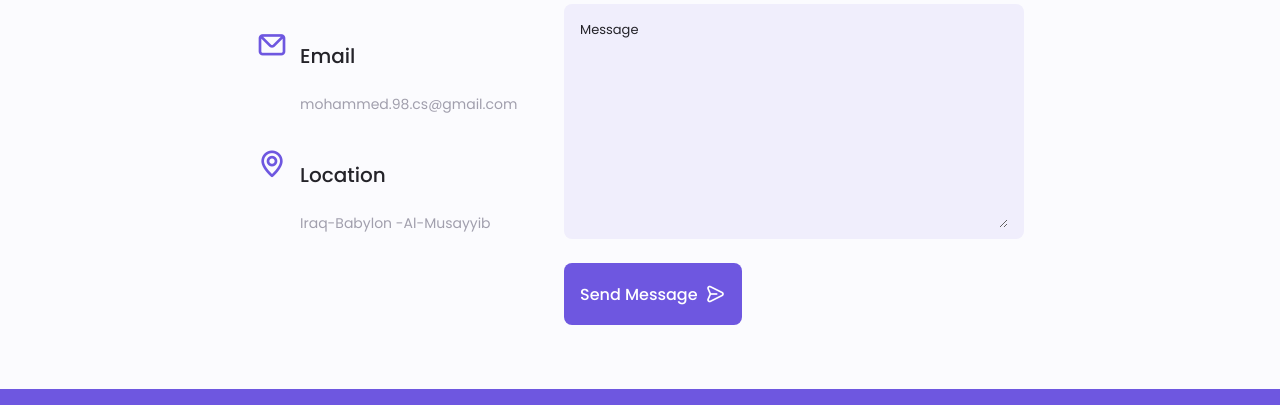
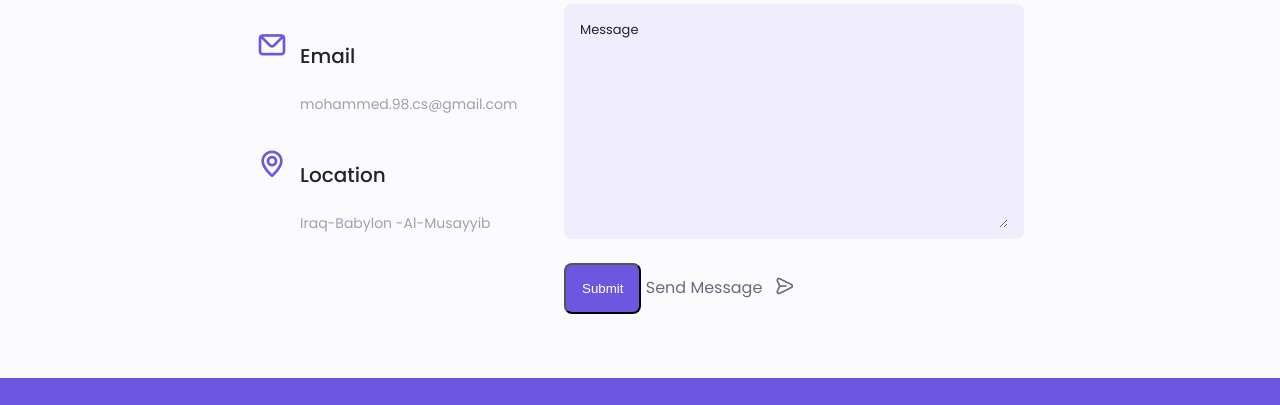
Before and after one commit to MohammedKhairi/Profile, a plain HTML site: page index.html in a window 1280 px wide. Shown: the part 5257-5662 px from the top of the page. Drawn offline with nearby package versions, Linux system fonts and the light colour scheme.

Commit message:
form addt

```diff
--- a/index.html
+++ b/index.html
@@ -697,10 +697,10 @@
                 </textarea>
             </div>
             <div>
-                <a href=""  class="button button--flex">
+                <input type="submit" href=""  class="button button--flex">
                     Send Message
                     <i class="uil uil-message button__icon"></i>
-                </a>
+                </input>
             </div>
         </form>
     </div>
```
